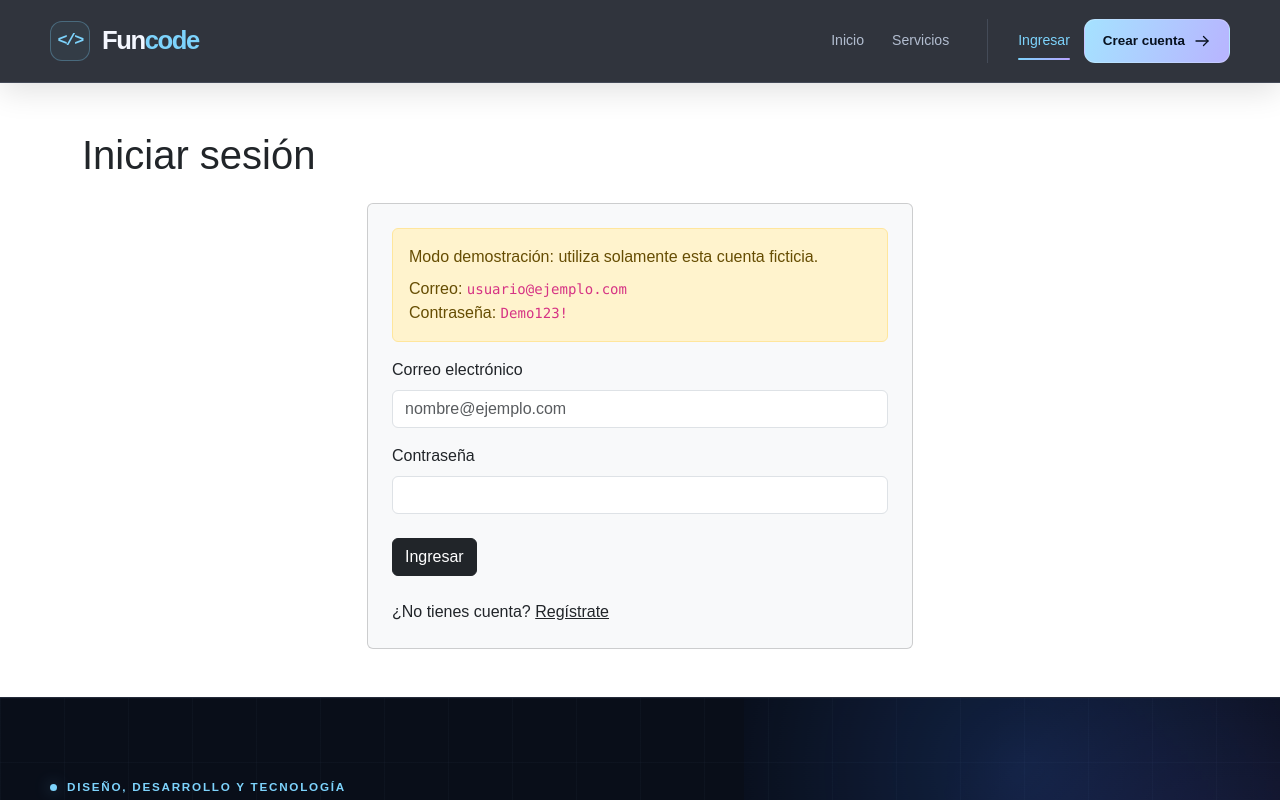
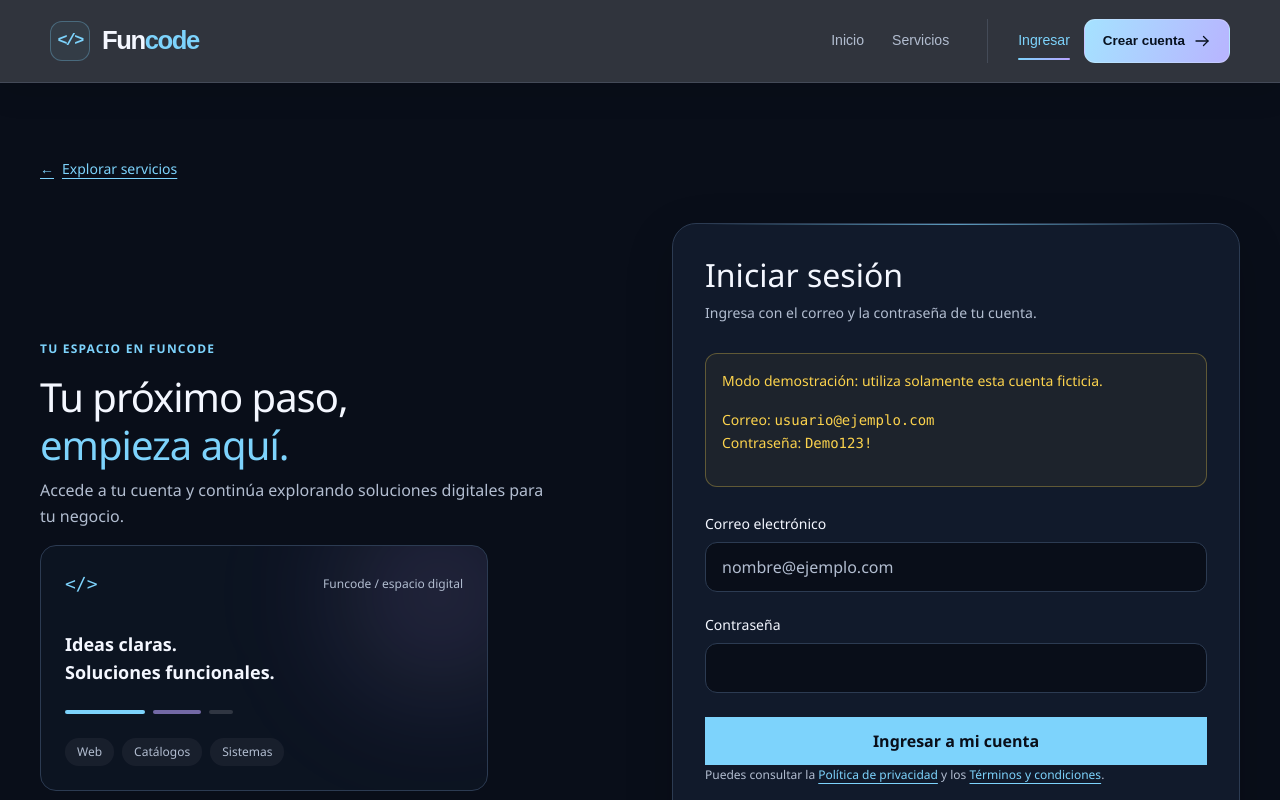
Before and after one commit to patriciovergara/frontend_funcode, a React (Vite) app in the folder funcode/: page /login in a window 1280 px wide. Shown: the top 800 px of the page. Built offline with nearby package versions, Linux system fonts and the light colour scheme; no server answers.

Commit message:
feat: implementar AuthLayout y estilos para mejorar la experiencia de inicio de sesión

```diff
--- a/funcode/src/App.jsx
+++ b/funcode/src/App.jsx
@@ -22,6 +22,8 @@ function App() {
   const usesDarkLayout =
     pathname === "/" ||
     pathname === "/productos" ||
+    pathname === "/login" ||
+    pathname === "/registro" ||
     /^\/productos\/[^/]+\/?$/.test(pathname);
 
   return (
--- /dev/null
+++ b/funcode/src/components/AuthLayout.jsx
@@ -0,0 +1,219 @@
+import { Link } from "react-router-dom";
+import { authStyles } from "../styles/authStyles.js";
+
+function AuthLayout({
+  eyebrow,
+  title,
+  description,
+  panelTitle,
+  panelDescription,
+  children,
+  footer,
+}) {
+  return (
+    <section
+      aria-labelledby="auth-title"
+      className="
+        tw:mx-auto tw:w-full tw:max-w-7xl
+        tw:px-5 tw:py-10 tw:sm:px-8 tw:lg:px-10 tw:lg:py-16
+        tw:font-sans tw:text-funcode-text
+      "
+    >
+      <Link
+        to="/productos"
+        className={`
+          ${authStyles.link}
+          tw:mb-8 tw:inline-flex tw:min-h-11
+          tw:items-center tw:gap-2 tw:text-sm
+        `}
+      >
+        <span aria-hidden="true">←</span>
+        Explorar servicios
+      </Link>
+
+      <div
+        className="
+          tw:grid tw:items-center tw:gap-10
+          tw:lg:grid-cols-2 tw:lg:gap-16
+          tw:motion-safe:animate-funcode-enter
+        "
+      >
+        {/* Presentación */}
+        <div className="tw:relative tw:min-w-0">
+          <p
+            className="
+              tw:mb-5 tw:text-xs tw:font-semibold
+              tw:tracking-widest tw:text-funcode-accent tw:uppercase
+            "
+          >
+            {eyebrow}
+          </p>
+
+          <h1
+            id="auth-title"
+            className="
+              tw:mb-6 tw:max-w-xl
+              tw:text-4xl tw:leading-tight tw:font-bold
+              tw:tracking-tight tw:text-funcode-text tw:md:text-5xl
+            "
+          >
+            {title}
+          </h1>
+
+          <p
+            className="
+              tw:mb-8 tw:max-w-lg tw:text-base
+              tw:leading-relaxed tw:text-funcode-muted
+            "
+          >
+            {description}
+          </p>
+
+          {/* Composición decorativa para escritorio */}
+          <div
+            aria-hidden="true"
+            className="
+              tw:relative tw:hidden tw:max-w-md tw:overflow-hidden
+              tw:rounded-2xl
+              tw:border tw:border-solid tw:border-funcode-line
+              tw:bg-funcode-surface/50 tw:p-6 tw:lg:block
+            "
+          >
+            <div
+              className="
+                tw:pointer-events-none tw:absolute
+                tw:-top-12 tw:-right-12
+                tw:h-48 tw:w-48 tw:rounded-full
+                tw:bg-funcode-violet/15 tw:blur-3xl
+              "
+            />
+
+            <div className="tw:relative">
+              <div
+                className="
+                  tw:mb-8 tw:flex tw:items-center
+                  tw:justify-between tw:gap-4
+                "
+              >
+                <span
+                  className="
+                    tw:font-mono tw:text-lg tw:text-funcode-accent
+                  "
+                >
+                  {"</>"}
+                </span>
+
+                <span className="tw:text-xs tw:text-funcode-muted">
+                  Funcode / espacio digital
+                </span>
+              </div>
+
+              <p
+                className="
+                  tw:mb-3 tw:text-lg
+                  tw:font-semibold tw:text-funcode-text
+                "
+              >
+                Ideas claras.
+                <br />
+                Soluciones funcionales.
+              </p>
+
+              <div className="tw:mt-6 tw:flex tw:gap-2">
+                <span
+                  className="
+                    tw:h-1 tw:w-20 tw:rounded-full
+                    tw:bg-funcode-accent
+                  "
+                />
+
+                <span
+                  className="
+                    tw:h-1 tw:w-12 tw:rounded-full
+                    tw:bg-funcode-violet/60
+                  "
+                />
+
+                <span
+                  className="
+                    tw:h-1 tw:w-6 tw:rounded-full tw:bg-white/15
+                  "
+                />
+              </div>
+
+              <div className="tw:mt-6 tw:flex tw:flex-wrap tw:gap-2">
+                {["Web", "Catálogos", "Sistemas"].map((label) => (
+                  <span
+                    key={label}
+                    className="
+                      tw:rounded-full tw:bg-white/5
+                      tw:px-3 tw:py-1.5
+                      tw:text-xs tw:text-funcode-muted
+                    "
+                  >
+                    {label}
+                  </span>
+                ))}
+              </div>
+            </div>
+          </div>
+        </div>
+
+        {/* Panel del formulario */}
+        <div
+          className="
+            tw:relative tw:min-w-0 tw:overflow-hidden
+            tw:rounded-3xl
+            tw:border tw:border-solid tw:border-funcode-line
+            tw:bg-funcode-surface tw:p-6 tw:sm:p-8
+            tw:shadow-funcode-card
+          "
+        >
+          <div
+            aria-hidden="true"
+            className="
+              tw:absolute tw:inset-x-8 tw:top-0 tw:h-px
+              tw:bg-linear-to-r tw:from-transparent
+              tw:via-funcode-accent/70 tw:to-transparent
+            "
+          />
+
+          <header className="tw:mb-7">
+            <h2
+              className="
+                tw:mb-3 tw:text-2xl
+                tw:font-semibold tw:text-funcode-text
+              "
+            >
+              {panelTitle}
+            </h2>
+
+            <p
+              className="
+                tw:m-0 tw:text-sm
+                tw:leading-relaxed tw:text-funcode-muted
+              "
+            >
+              {panelDescription}
+            </p>
+          </header>
+
+          {children}
+
+          <div
+            className="
+              tw:mt-7
+              tw:border-0 tw:border-t tw:border-solid
+              tw:border-funcode-line tw:pt-6
+              tw:text-sm tw:leading-relaxed tw:text-funcode-muted
+            "
+          >
+            {footer}
+          </div>
+        </div>
+      </div>
+    </section>
+  );
+}
+
+export default AuthLayout;
--- a/funcode/src/pages/LoginPage.jsx
+++ b/funcode/src/pages/LoginPage.jsx
@@ -1,6 +1,8 @@
 import { useState } from "react";
 import { Link, useNavigate } from "react-router-dom";
 
+import AuthLayout from "../components/AuthLayout.jsx";
+import { authStyles } from "../styles/authStyles.js";
 import useAuth from "../hooks/useAuth";
 import { loginUser } from "../services/authService";
 import { IS_DEMO_MODE } from "../services/apiConfig";
@@ -16,6 +18,11 @@ function LoginPage() {
 
   async function handleSubmit(event) {
     event.preventDefault();
+
+    if (isSubmitting) {
+      return;
+    }
+
     setError("");
 
     if (!email.trim() || !password) {
@@ -39,7 +46,9 @@ function LoginPage() {
       navigate("/mi-perfil", { replace: true });
     } catch (err) {
       setError(
-        err instanceof Error ? err.message : "No fue posible iniciar sesión.",
+        err instanceof Error
+          ? err.message
+          : "No fue posible iniciar sesión.",
       );
     } finally {
       setIsSubmitting(false);
@@ -47,37 +56,57 @@ function LoginPage() {
   }
 
   return (
-    <section>
-      <h1 className="mb-4">Iniciar sesión</h1>
-
-      <div className="row justify-content-center">
-        <div className="col-12 col-md-8 col-lg-6">
-          <div className="card bg-light">
-            <div className="card-body p-4">
+    <AuthLayout
+      eyebrow="Tu espacio en Funcode"
+      title={
+        <>
+          Tu próximo paso,
+          <span className="tw:block tw:text-funcode-accent">
+            empieza aquí.
+          </span>
+        </>
+      }
+      description="Accede a tu cuenta y continúa explorando soluciones digitales para tu negocio."
+      panelTitle="Iniciar sesión"
+      panelDescription="Ingresa con el correo y la contraseña de tu cuenta."
+      footer={
+        <p className="tw:m-0">
+          ¿No tienes cuenta?{" "}
+          <Link to="/registro" className={authStyles.link}>
+            Crear cuenta
+          </Link>
+        </p>
+      }
+    >
       {IS_DEMO_MODE && (
-                <div className="alert alert-warning">
-                  <p className="mb-2">
+        <div className={`${authStyles.warning} tw:mb-6`}>
+          <p className="tw:mb-3">
             Modo demostración: utiliza solamente esta cuenta ficticia.
           </p>
 
-                  <p className="mb-0">
-                    Correo: <code>usuario@ejemplo.com</code>
+          <p className="tw:m-0">
+            Correo:{" "}
+            <span className="tw:break-all tw:font-mono">
+              usuario@ejemplo.com
+            </span>
             <br />
-                    Contraseña: <code>Demo123!</code>
+            Contraseña:{" "}
+            <span className="tw:font-mono">Demo123!</span>
           </p>
         </div>
       )}
 
-              <form onSubmit={handleSubmit}>
-                <div className="mb-3">
-                  <label htmlFor="login-email" className="form-label">
+      <form onSubmit={handleSubmit} aria-busy={isSubmitting}>
+        <div className="tw:mb-5">
+          <label htmlFor="login-email" className={authStyles.label}>
             Correo electrónico
           </label>
 
           <input
             id="login-email"
+            name="email"
             type="email"
-                    className="form-control"
+            className={authStyles.field}
             placeholder="nombre@ejemplo.com"
             autoComplete="username"
             value={email}
@@ -87,15 +116,16 @@ function LoginPage() {
           />
         </div>
 
-                <div className="mb-4">
-                  <label htmlFor="login-password" className="form-label">
+        <div className="tw:mb-6">
+          <label htmlFor="login-password" className={authStyles.label}>
             Contraseña
           </label>
 
           <input
             id="login-password"
+            name="password"
             type="password"
-                    className="form-control"
+            className={authStyles.field}
             autoComplete="current-password"
             value={password}
             onChange={(event) => setPassword(event.target.value)}
@@ -105,31 +135,32 @@ function LoginPage() {
         </div>
 
         {error && (
-                  <p className="alert alert-danger" role="alert">
+          <p className={`${authStyles.error} tw:mb-5`} role="alert">
             {error}
           </p>
         )}
 
         <button
           type="submit"
-                  className="btn btn-dark"
+          className={authStyles.button}
           disabled={isSubmitting}
         >
-                  {isSubmitting ? "Ingresando..." : "Ingresar"}
+          {isSubmitting ? "Ingresando..." : "Ingresar a mi cuenta"}
         </button>
       </form>
 
-              <p className="mt-4 mb-0">
-                ¿No tienes cuenta?{" "}
-                <Link to="/registro" className="text-dark">
-                  Regístrate
+      <p className="tw:mt-5 tw:mb-0 tw:text-xs tw:leading-relaxed tw:text-funcode-muted">
+        Puedes consultar la{" "}
+        <Link to="/privacidad" className={authStyles.link}>
+          Política de privacidad
         </Link>
+        {" "}y los{" "}
+        <Link to="/terminos" className={authStyles.link}>
+          Términos y condiciones
+        </Link>
+        .
       </p>
-            </div>
-          </div>
-        </div>
-      </div>
-    </section>
+    </AuthLayout>
   );
 }
 
--- /dev/null
+++ b/funcode/src/styles/authStyles.js
@@ -0,0 +1,63 @@
+export const authStyles = {
+  field: `
+    tw:block tw:min-h-12 tw:w-full
+    tw:rounded-xl
+    tw:border tw:border-solid tw:border-funcode-line
+    tw:bg-funcode-bg tw:px-4 tw:py-3
+    tw:font-sans tw:text-base tw:text-funcode-text
+    tw:placeholder:text-funcode-muted
+    tw:transition-colors
+    tw:focus:border-funcode-accent
+    tw:focus:outline-2 tw:focus:outline-offset-2
+    tw:focus:outline-funcode-accent/40
+    tw:disabled:opacity-60
+    tw:motion-reduce:transition-none
+  `,
+
+  label: `
+    tw:mb-2 tw:block
+    tw:text-sm tw:font-medium tw:text-funcode-text
+  `,
+
+  button: `
+    tw:inline-flex tw:min-h-12 tw:w-full
+    tw:items-center tw:justify-center tw:gap-3
+    tw:rounded-xl tw:border-0
+    tw:bg-funcode-accent tw:px-5 tw:py-3
+    tw:font-sans tw:text-sm tw:font-semibold tw:text-funcode-bg
+    tw:transition-colors
+    tw:enabled:cursor-pointer tw:enabled:hover:bg-sky-200
+    tw:disabled:cursor-not-allowed tw:disabled:opacity-60
+    tw:focus-visible:outline-2 tw:focus-visible:outline-offset-4
+    tw:focus-visible:outline-funcode-accent
+    tw:motion-reduce:transition-none
+  `,
+
+  link: `
+    tw:text-funcode-accent! tw:underline tw:underline-offset-4
+    tw:hover:text-sky-200!
+    tw:focus-visible:outline-2 tw:focus-visible:outline-offset-4
+    tw:focus-visible:outline-funcode-accent
+  `,
+
+  error: `
+    tw:rounded-xl
+    tw:border tw:border-solid tw:border-funcode-danger/30
+    tw:bg-funcode-danger/5 tw:p-4
+    tw:text-sm tw:leading-relaxed tw:text-funcode-danger
+  `,
+
+  warning: `
+    tw:rounded-xl
+    tw:border tw:border-solid tw:border-funcode-warning/30
+    tw:bg-funcode-warning/5 tw:p-4
+    tw:text-sm tw:leading-relaxed tw:text-funcode-warning
+  `,
+
+  success: `
+    tw:rounded-xl
+    tw:border tw:border-solid tw:border-funcode-success/30
+    tw:bg-funcode-success/5 tw:p-5
+    tw:text-sm tw:leading-relaxed tw:text-funcode-success
+  `,
+};
```
Lines whose indentation alone changed are shown as unchanged.
